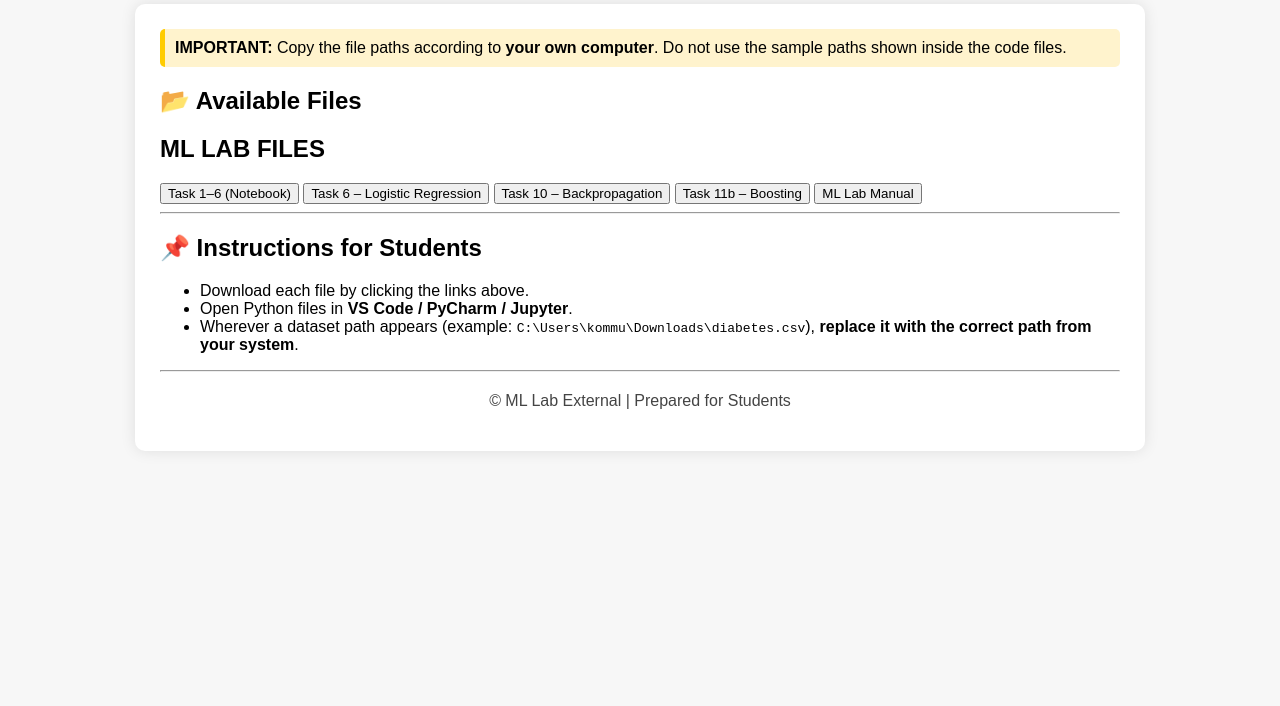
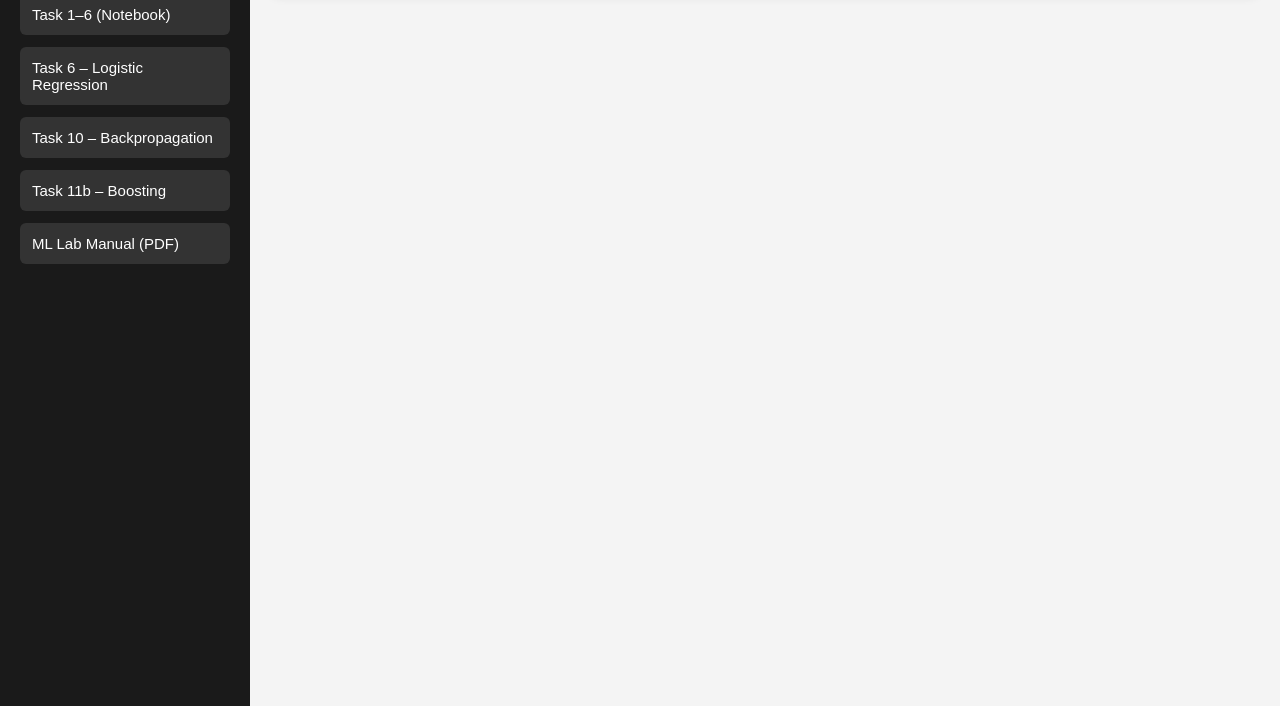
Before and after one commit to labinternal/ml, a plain HTML site: page index.html in a window 1280 px wide. Shown: the part 94-800 px from the top of the page. Drawn offline with Linux system fonts and the light colour scheme.

Commit message:
Update index.html

```diff
--- a/index.html
+++ b/index.html
@@ -2,83 +2,113 @@
 <html lang="en">
 <head>
 <meta charset="UTF-8">
-<title>ML LAB External – Index Page</title>
+<title>ML Lab External Dashboard</title>
+
 <style>
     body {
+        margin: 0;
         font-family: Arial, sans-serif;
-        margin: 40px;
-        background: #f7f7f7;
+        display: flex;
+        height: 100vh;
     }
-    h1 {
+
+    .sidebar {
+        width: 250px;
+        background: #1a1a1a;
+        color: white;
+        padding: 20px;
+        box-sizing: border-box;
+    }
+
+    .sidebar h2 {
         text-align: center;
-        color: #222;
+        margin-bottom: 20px;
     }
-    .box {
+
+    .sidebar button {
+        width: 100%;
+        background: #333;
+        color: white;
+        border: none;
+        padding: 12px;
+        margin-bottom: 12px;
+        cursor: pointer;
+        border-radius: 6px;
+        text-align: left;
+        font-size: 15px;
+    }
+
+    .sidebar button:hover {
+        background: #555;
+    }
+
+    .content {
+        flex: 1;
+        padding: 20px;
+        background: #f4f4f4;
+        overflow-y: auto;
+    }
+
+    .message-box {
         background: white;
         padding: 25px;
         border-radius: 10px;
-        width: 80%;
-        margin: auto;
-        box-shadow: 0 0 15px rgba(0,0,0,0.1);
+        font-size: 18px;
+        box-shadow: 0 0 10px rgba(0,0,0,0.1);
     }
-    a {
-        font-size: 18px;
-        text-decoration: none;
-        color: #0056ff;
-    }
-    a:hover {
-        text-decoration: underline;
-    }
-    .note {
-        background: #fff3cd;
-        padding: 10px;
-        border-left: 5px solid #ffcc00;
-        margin-bottom: 20px;
-        border-radius: 5px;
+
+    iframe {
+        width: 100%;
+        height: 90vh;
+        border: none;
     }
 </style>
+
+<script>
+function showMessage(text) {
+    document.getElementById("display-area").innerHTML =
+        '<div class="message-box">' + text + '</div>';
+}
+
+function showPDF() {
+    document.getElementById("display-area").innerHTML =
+        '<iframe src="GR22-B.Tech(III-I)-ML-labmanual.pdf"></iframe>';
+}
+</script>
+
 </head>
 <body>
 
-<h1>Machine Learning Lab External</h1>
-
-<div class="box">
-
-<div class="note">
-    <b>IMPORTANT:</b>
-    Copy the file paths according to <b>your own computer</b>.
-    Do not use the sample paths shown inside the code files.
-</div>
-
-<h2>📂 Available Files</h2>
-
+<!-- LEFT MENU -->
 <div class="sidebar">
     <h2>ML LAB FILES</h2>
 
-    <button onclick="showContent('task1')">Task 1–6 (Notebook)</button>
-    <button onclick="showContent('task6')">Task 6 – Logistic Regression</button>
-    <button onclick="showContent('task10')">Task 10 – Backpropagation</button>
-    <button onclick="showContent('task11b')">Task 11b – Boosting</button>
-    <button onclick="showContent('manual')">ML Lab Manual</button>
+    <button onclick="showMessage('This contains the Collab Notebook for Task 1–6 (task1_6.ipynb).')">
+        Task 1–6 (Notebook)
+    </button>
+
+    <button onclick="showMessage('This is the Logistic Regression Python file (task6.py).')">
+        Task 6 – Logistic Regression
+    </button>
+
+    <button onclick="showMessage('This is the Backpropagation Python file (task10.py).')">
+        Task 10 – Backpropagation
+    </button>
+
+    <button onclick="showMessage('This is the Boosting Python file (task11b.py).')">
+        Task 11b – Boosting
+    </button>
+
+    <button onclick="showPDF()">
+        ML Lab Manual (PDF)
+    </button>
 </div>
 
-<hr>
-
-<h2>📌 Instructions for Students</h2>
-
-<ul>
-    <li>Download each file by clicking the links above.</li>
-    <li>Open Python files in <b>VS Code / PyCharm / Jupyter</b>.</li>
-    <li>Wherever a dataset path appears (example: <code>C:\Users\kommu\Downloads\diabetes.csv</code>),
-        <b>replace it with the correct path from your system</b>.</li>
-</ul>
-
-<hr>
-
-<p style="text-align:center; color:#444; margin-top:20px;">
-    © ML Lab External | Prepared for Students
-</p>
-
+<!-- MAIN VIEWER -->
+<div class="content" id="display-area">
+    <div class="message-box">
+        Select any file from the left menu to view information.
+    </div>
 </div>
 
 </body>
```
